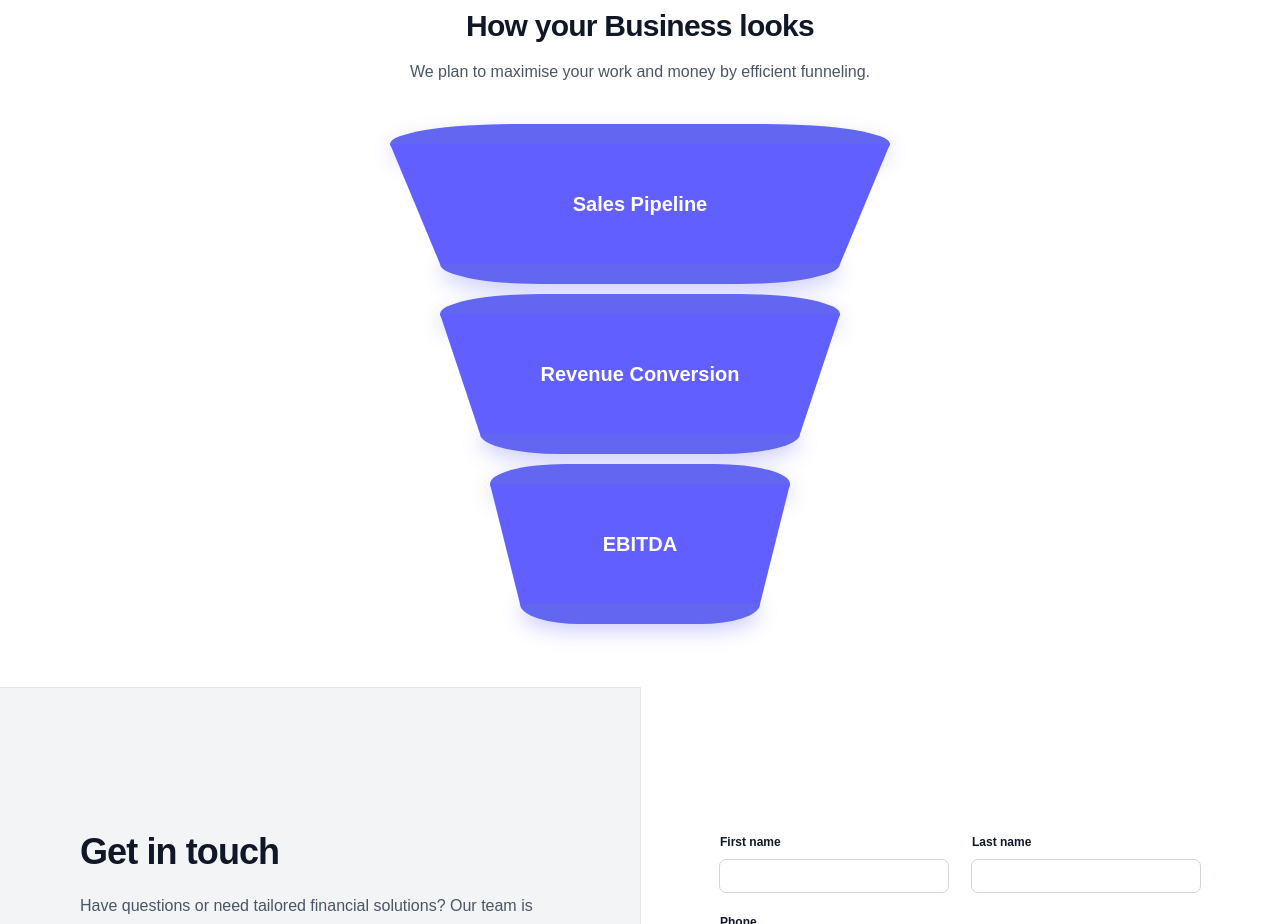
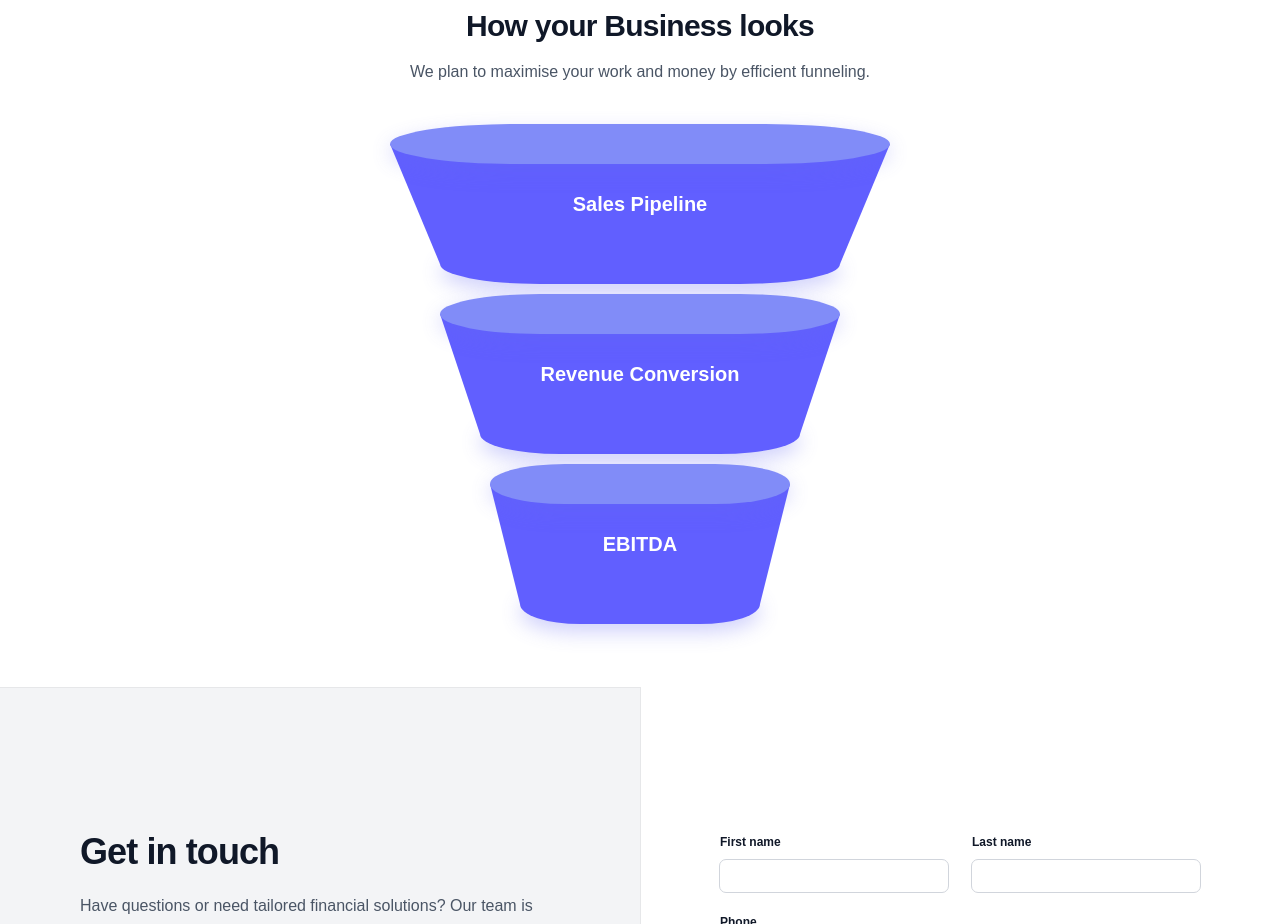
Before and after one commit to BYK-Oxford/byk-website, a Next.js app: page /home in a window 1280 px wide. Shown: the part 2668-3592 px from the top of the page. Built offline with nearby package versions, Linux system fonts and the light colour scheme.

Commit message:
funnel complete. need to add hover buttons bubble

```diff
--- a/src/app/home/components/funnel.tsx
+++ b/src/app/home/components/funnel.tsx
@@ -33,11 +33,13 @@ export default function Funnel() {
               style={{
                 height: "40px",
                 width: "500px", // slightly narrower or equal to funnel top width
-                background: "#6366f1",
+                background: "#818cf8",
                 borderRadius: "50% / 100%",
                 margin: "0 auto",
                 marginBottom: "-20px", // overlap with funnel body
                 boxShadow: "0 8px 20px rgb(99 102 241 / 0.3)",
+                position: "relative", // Make zIndex effective
+                zIndex: 10,
               }}
             />
             {/* Funnel Body */}
@@ -49,10 +51,10 @@ export default function Funnel() {
             </div>
             {/* Bottom Cap - simple ellipse */}
             <div
+              className="bg-indigo-500"
               style={{
                 height: "40px",
                 width: "400px",
-                background: "#6366f1",
                 borderRadius: "50% / 100%",
                 margin: "0 auto",
                 marginTop: "-36px", // overlap with funnel body
@@ -75,11 +77,13 @@ export default function Funnel() {
               style={{
                 height: "40px",
                 width: "400px", // slightly narrower or equal to funnel top width
-                background: "#6366f1",
+                background: "#818cf8",
                 borderRadius: "50% / 100%",
                 margin: "0 auto",
                 marginBottom: "-20px", // overlap with funnel body
                 boxShadow: "0 8px 20px rgb(99 102 241 / 0.3)",
+                position: "relative", // Make zIndex effective
+                zIndex: 10,
               }}
             />
             {/* Funnel Body */}
@@ -91,10 +95,10 @@ export default function Funnel() {
             </div>
             {/* Bottom Cap - simple ellipse */}
             <div
+              className="bg-indigo-500"
               style={{
                 height: "40px",
                 width: "320px",
-                background: "#6366f1",
                 borderRadius: "50% / 100%",
                 margin: "0 auto",
                 marginTop: "-36px", // overlap with funnel body
@@ -117,11 +121,13 @@ export default function Funnel() {
               style={{
                 height: "40px",
                 width: "300px", // slightly narrower or equal to funnel top width
-                background: "#6366f1",
+                background: "#818cf8",
                 borderRadius: "50% / 100%",
                 margin: "0 auto",
                 marginBottom: "-20px", // overlap with funnel body
                 boxShadow: "0 8px 20px rgb(99 102 241 / 0.3)",
+                position: "relative", // Make zIndex effective
+                zIndex: 10,
               }}
             />
             {/* Funnel Body */}
@@ -133,10 +139,10 @@ export default function Funnel() {
             </div>
             {/* Bottom Cap - simple ellipse */}
             <div
+              className="bg-indigo-500"
               style={{
                 height: "40px",
                 width: "240px",
-                background: "#6366f1",
                 borderRadius: "50% / 100%",
                 margin: "0 auto",
                 marginTop: "-36px", // overlap with funnel body
```
